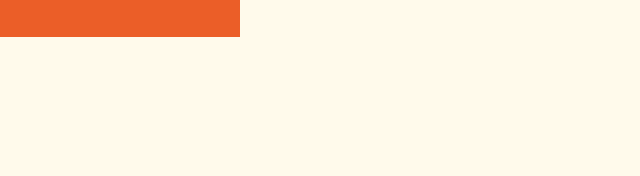
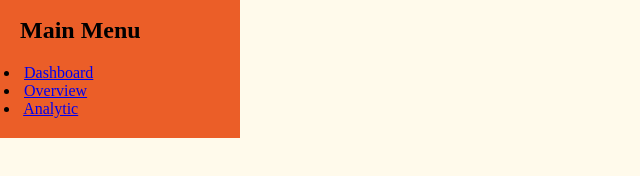
Before and after one commit to Ibra-him-elgharras/Template-61, a plain HTML site: page index.html in a window 1280 px wide. Shown: the part 68-244 px from the top of the page, without its empty margins (0-640 px from the left). Drawn offline with Linux system fonts and the light colour scheme.

Commit message:
Sidebar-Menu-2

```diff
--- a/index.html
+++ b/index.html
@@ -20,6 +20,23 @@
             <img src="/images/logo.png" alt="#">
             <a href="#">Ibeld</a>
         </div>
+        <div class="menu">
+            <h2 class="title">Main Menu</h2>
+            <ul>
+                <li>
+                    <i class="fa-sharp fa-solid fa-grid-horizontal"></i>
+                    <a href="#">Dashboard</a>
+                </li>
+                <li>
+                    <i class="fa-solid fa-moon-over-sun"></i>
+                    <a href="#">Overview</a>
+                </li>
+                <li>
+                    <i class="fa-sharp fa-solid fa-chart-mixed"></i>
+                    <a href="#">Analytic</a>
+                </li>
+            </ul>
+        </div>
     </aside>
 </body>
 </html>
```
